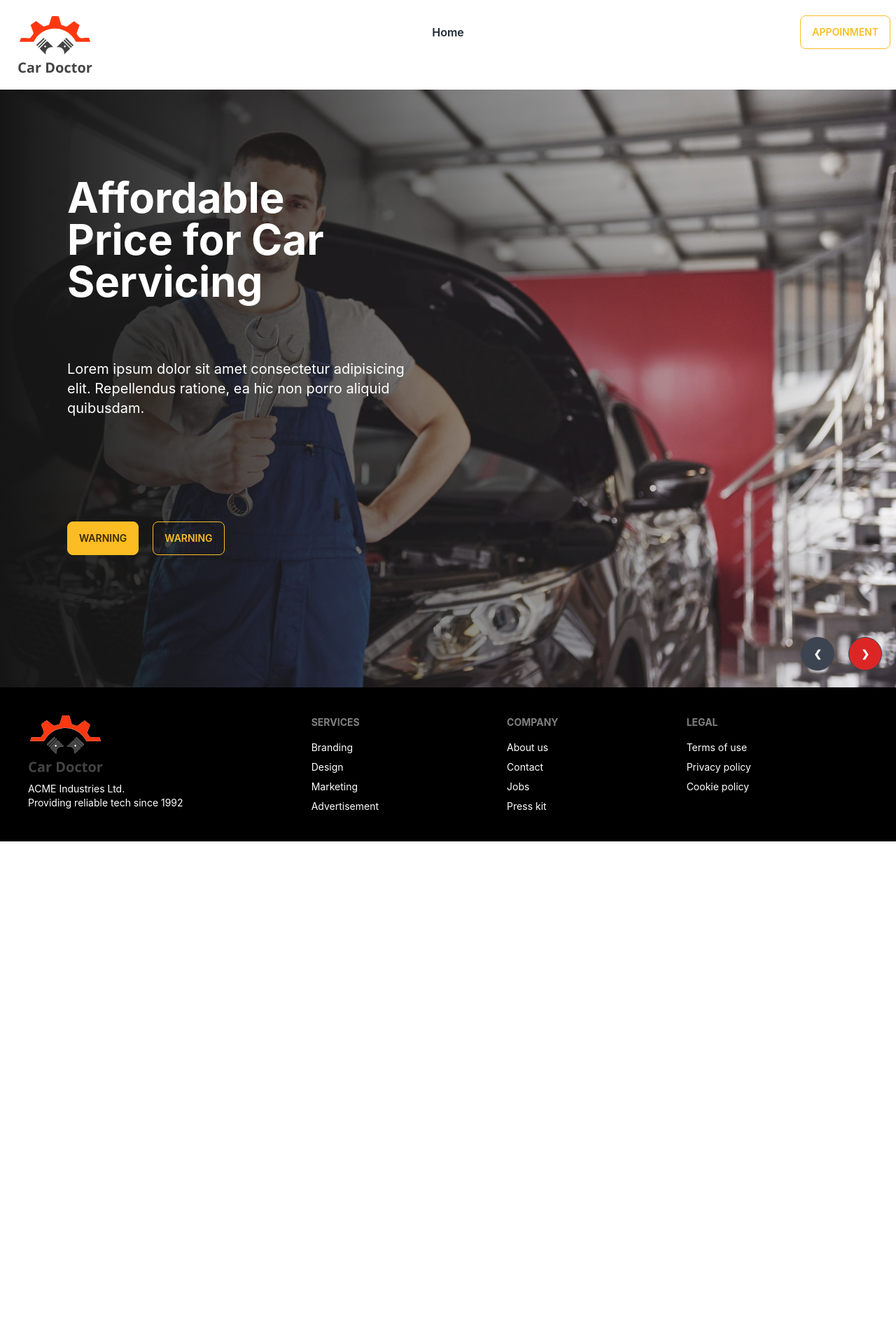
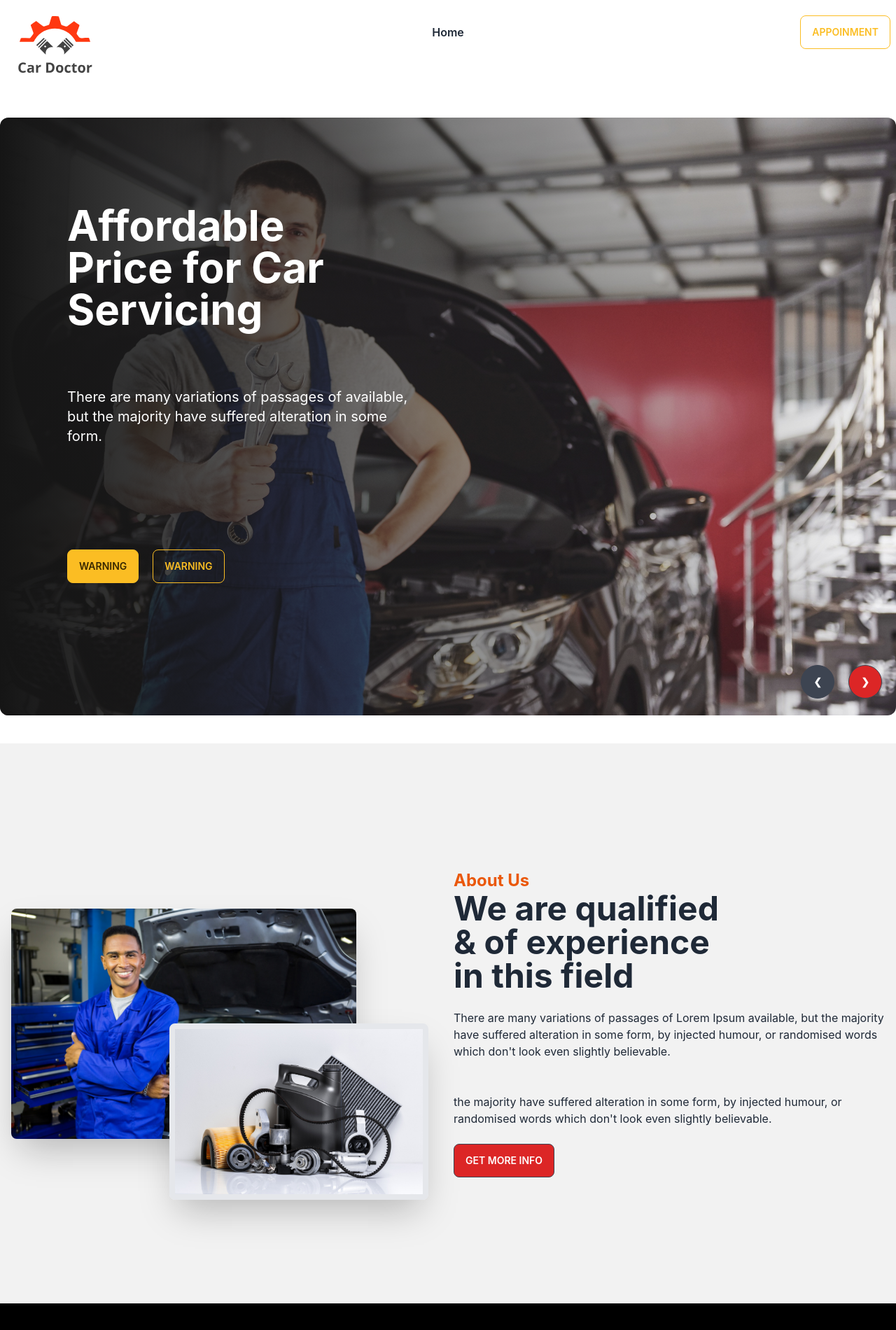
Before and after one commit to rasel497/genious-car-client, a React (Create React App) app: page / in a window 1280 px wide. Shown: the top 1900 px of the page at 70% size. Before the commit the page ends 1202 px from the top, so only its background shows below. Built offline with nearby package versions, Linux system fonts and the light colour scheme.

Commit message:
Fix border radius and relative position image for About section

```diff
--- a/public/index.html
+++ b/public/index.html
@@ -1,14 +1,12 @@
 <!DOCTYPE html>
-<html lang="en">
+<html data-theme="light" lang="en">
+
 <head>
   <meta charset="utf-8" />
   <link rel="icon" href="%PUBLIC_URL%/favicon.ico" />
   <meta name="viewport" content="width=device-width, initial-scale=1" />
   <meta name="theme-color" content="#000000" />
-    <meta
-      name="description"
-      content="Web site created using create-react-app"
-    />
+  <meta name="description" content="Web site created using create-react-app" />
   <link rel="apple-touch-icon" href="%PUBLIC_URL%/logo192.png" />
   <!--
       manifest.json provides metadata used when your web app is installed on a
@@ -26,6 +24,7 @@
     -->
   <title>React App</title>
 </head>
+
 <body>
   <noscript>You need to enable JavaScript to run this app.</noscript>
   <div id="root"></div>
@@ -40,4 +39,5 @@
       To create a production bundle, use `npm run build` or `yarn build`.
     -->
 </body>
+
 </html>
--- a/src/Pages/Home/Banner/Banner.css
+++ /dev/null
@@ -1,10 +0,0 @@
-.carousel-img:after {
-    content: '';
-    position: absolute;
-    left: 0;
-    top: 0;
-    width: 100%;
-    height: 100%;
-    display: inline-block;
-    background: linear-gradient(to right, #151515 0%, rgba(21, 21, 21, 0) 100%);
-}
--- a/src/Pages/Home/Banner/Banner.js
+++ b/src/Pages/Home/Banner/Banner.js
@@ -6,7 +6,6 @@
 import img5 from '../../../assets/images/banner/5.jpg'
 import img6 from '../../../assets/images/banner/6.jpg'
 import BannerItem from './BannerItem';
-import './Banner.css'
 
 
 const bannerData = [
@@ -52,7 +51,7 @@
 
     return (
         <div>
-            <div className="carousel w-full">
+            <div className="carousel w-full py-10">
                 {
                     bannerData.map(slide => <BannerItem
                         key={slide.id}
--- a/src/Pages/Home/Banner/BannerItem.css
+++ b/src/Pages/Home/Banner/BannerItem.css
@@ -5,8 +5,7 @@
     top: 0;
     width: 100%;
     height: 100%;
+    border-radius: 12px;
     display: inline-block;
-    background: linear-gradient(to right, #151515 0%);
+    background: linear-gradient(to right, #151515 0%, rgba(21, 21, 21, 0) 100%);
 }
-
-/* // 3:06 */
--- a/src/Pages/Home/Banner/BannerItem.js
+++ b/src/Pages/Home/Banner/BannerItem.js
@@ -8,7 +8,7 @@
 
         <div id={`slide${id}`} className="carousel-item relative w-full">
             <div className="carousel-img">
-                <img src={image} alt='' className="w-full" />
+                <img src={image} alt='' className="w-full rounded-xl" />
             </div>
             <div className="absolute flex justify-end transform -translate-y-1/2 left-24 top-1/4">
                 <h2 className='text-6xl font-bold text-white'>
@@ -18,7 +18,7 @@
                 </h2>
             </div>
             <div className="absolute flex justify-end transform -translate-y-1/2 w-2/5 left-24 top-1/2">
-                <p className='text-xl text-white'>Lorem ipsum dolor sit amet consectetur adipisicing elit. Repellendus ratione, ea hic non porro aliquid quibusdam.</p>
+                <p className='text-xl text-white'>There are many variations of passages of  available, but the majority have suffered alteration in some form.</p>
             </div>
             <div className="absolute flex justify-start transform -translate-y-1/2 w-2/5 left-24 top-3/4">
                 <button className="btn btn-warning mr-5">Warning</button>
--- /dev/null
+++ b/src/Pages/Home/Home/About/About.js
@@ -0,0 +1,26 @@
+import React from 'react';
+import person from '../../../../assets/images/about_us/person.jpg';
+import parts from '../../../../assets/images/about_us/parts.jpg';
+
+const About = () => {
+    return (
+        <div className="hero min-h-screen bg-base-200">
+            <div className="hero-content flex-col lg:flex-row">
+                <div className="relative w-1/2">
+                    <img src={person} alt="" className="w-4/5 h-full rounded-lg shadow-2xl" />
+                    <img src={parts} alt="" className="absolute w-3/5 top-1/2 border-8 right-5 rounded-lg shadow-2xl" /></div>
+                <div className='w-1/2'>
+                    <p className='text-2xl font-bold text-orange-600'>About Us</p>
+                    <h1 className="text-5xl font-bold">We are qualified <br />
+                        & of experience <br />
+                        in this field</h1>
+                    <p className="py-6">There are many variations of passages of Lorem Ipsum available, but the majority have suffered alteration in some form, by injected humour, or randomised words which don't look even slightly believable.</p>
+                    <p className='py-6'>the majority have suffered alteration in some form, by injected humour, or randomised words which don't look even slightly believable.</p>
+                    <button className="btn bg-red-600">Get More Info</button>
+                </div>
+            </div>
+        </div>
+    );
+};
+
+export default About;
--- a/src/Pages/Home/Home/Home.js
+++ b/src/Pages/Home/Home/Home.js
@@ -1,10 +1,12 @@
 import React from 'react';
 import Banner from '../Banner/Banner';
+import About from './About/About';
 
 const Home = () => {
     return (
         <div>
             <Banner></Banner>
+            <About></About>
         </div>
     );
 };
```
Lines whose indentation alone changed are shown as unchanged.
